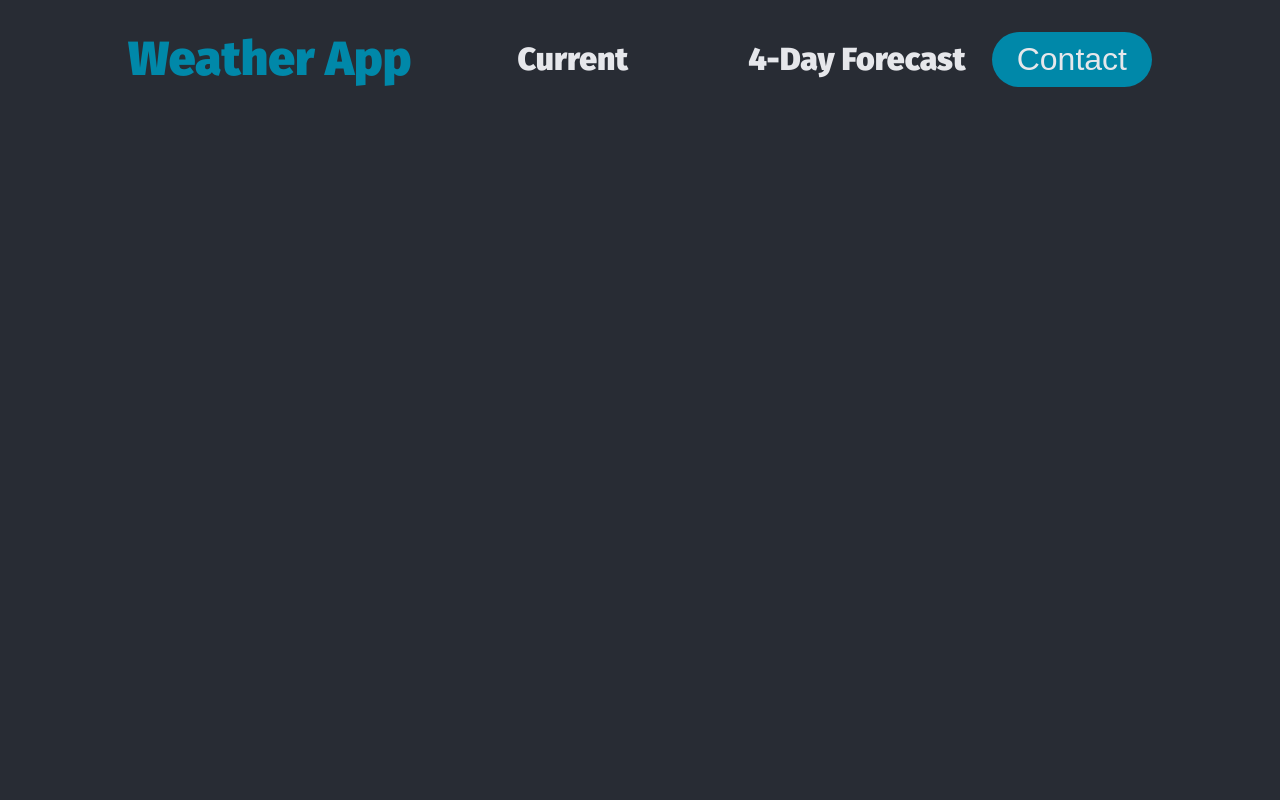
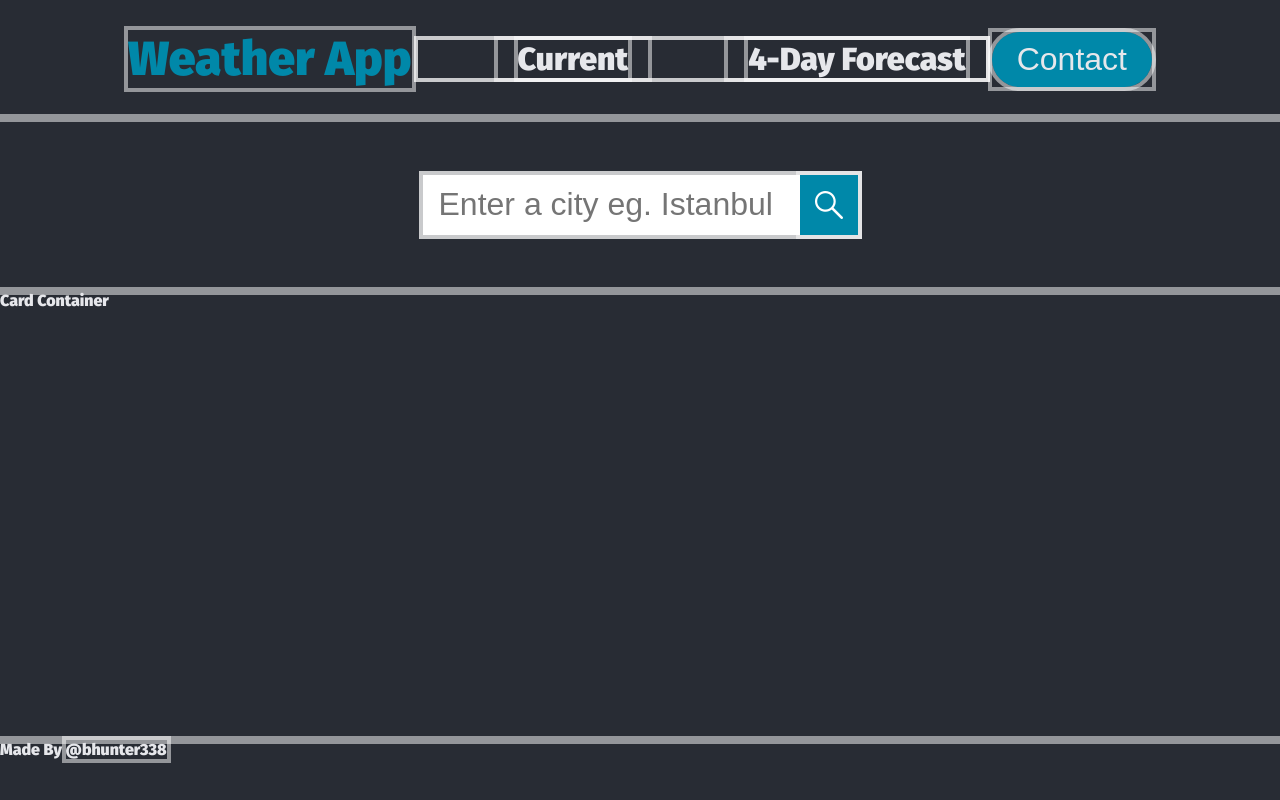
Before and after one commit to bhunter338/weather-app, a React (Create React App) app: page / in a window 1280 px wide. Built offline with nearby package versions, Linux system fonts and the light colour scheme.

Commit message:
layout  outline + searchbar added

```diff
--- a/src/App.js
+++ b/src/App.js
@@ -1,11 +1,17 @@
 import logo from "./logo.svg";
 import "./App.css";
 import Navbar from "./Navbar";
+import SearchBar from "./SearchBar";
+import CardContainer from "./CardContainer";
+import Footer from "./Footer";
 
 function App() {
   return (
     <main>
       <Navbar></Navbar>
+      <SearchBar></SearchBar>
+      <CardContainer></CardContainer>
+      <Footer></Footer>
     </main>
   );
 }
--- /dev/null
+++ b/src/CardContainer.js
@@ -0,0 +1,7 @@
+import React from "react";
+
+const CardContainer = () => {
+  return <div className="cardContainer">Card Container</div>;
+};
+
+export default CardContainer;
--- /dev/null
+++ b/src/Footer.js
@@ -0,0 +1,14 @@
+import React from "react";
+
+const Footer = () => {
+  return (
+    <footer>
+      Made By{" "}
+      <a className="footer-link" href="https://github.com/bhunter338">
+        @bhunter338
+      </a>
+    </footer>
+  );
+};
+
+export default Footer;
--- /dev/null
+++ b/src/SearchBar.js
@@ -0,0 +1,14 @@
+import React from "react";
+
+const SearchBar = () => {
+  return (
+    <div className="searchBar">
+      <div className="search">
+        <input type="text" placeholder="Enter a city eg. Istanbul" />
+        <button className="search-btn"></button>
+      </div>
+    </div>
+  );
+};
+
+export default SearchBar;
--- a/src/index.css
+++ b/src/index.css
@@ -4,12 +4,27 @@
   box-sizing: border-box;
   margin: 0;
   padding: 0;
+  outline: solid 0.25rem hsla(210, 100%, 100%, 0.5);
+}
+html {
+  height: 100%;
 }
 
 body {
   font-family: "Fira Sans", sans-serif;
+  color: #e6e7eb;
+  height: 100%;
+  background-color: #282c34;
+}
 
-  background-color: #282c34;
+#root {
+  height: 100%;
+}
+
+main {
+  display: grid;
+  grid-template-rows: 118px 173px 1fr 60px;
+  height: 100%;
 }
 
 li,
@@ -26,6 +41,7 @@ header {
   justify-content: space-between;
   align-items: center;
   padding: 30px 10%;
+  /* margin-bottom: 2rem; */
 }
 
 .logo {
@@ -51,7 +67,7 @@ header {
 .nav-links li a:hover {
   color: #0088a9;
 }
-button {
+.cta button {
   padding: 9px 25px;
   background-color: rgba(0, 136, 169, 1);
   border: none;
@@ -69,3 +85,42 @@ h1 {
   color: rgba(0, 136, 169, 1);
   font-size: 3rem;
 }
+
+.footer-link {
+  font-size: 1rem;
+}
+.searchBar {
+  /* margin-top: 2rem; */
+  align-content: center;
+  display: flex;
+  align-items: center;
+  justify-content: center;
+}
+.search {
+  display: inline-block;
+  position: relative;
+  height: 60px;
+}
+.search input {
+  height: 100%;
+  width: 435px;
+  border: none;
+}
+
+.search-btn {
+  background: rgba(0, 136, 169, 1) url(../public/img/icon-search.png) no-repeat;
+  width: 58px;
+  height: 100%;
+  position: absolute;
+  border: none;
+  right: 0;
+  top: 0;
+  background-position: center;
+  cursor: pointer;
+}
+
+.search input[type="text"] {
+  font-size: 2rem;
+  padding-left: 1rem;
+  padding-right: 1rem;
+}
```
Also changed, not shown: public/img/icon-search.png (added).
